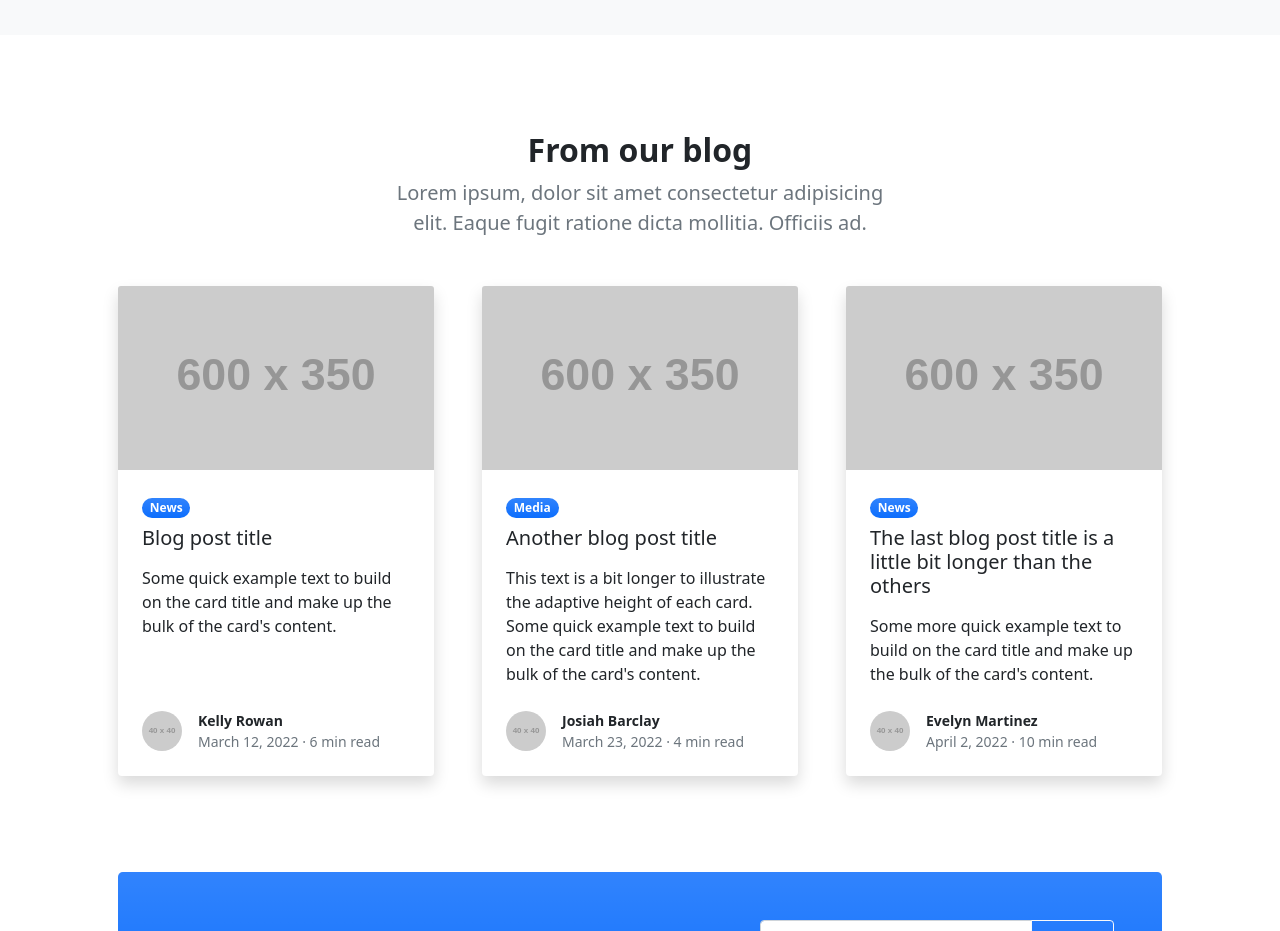
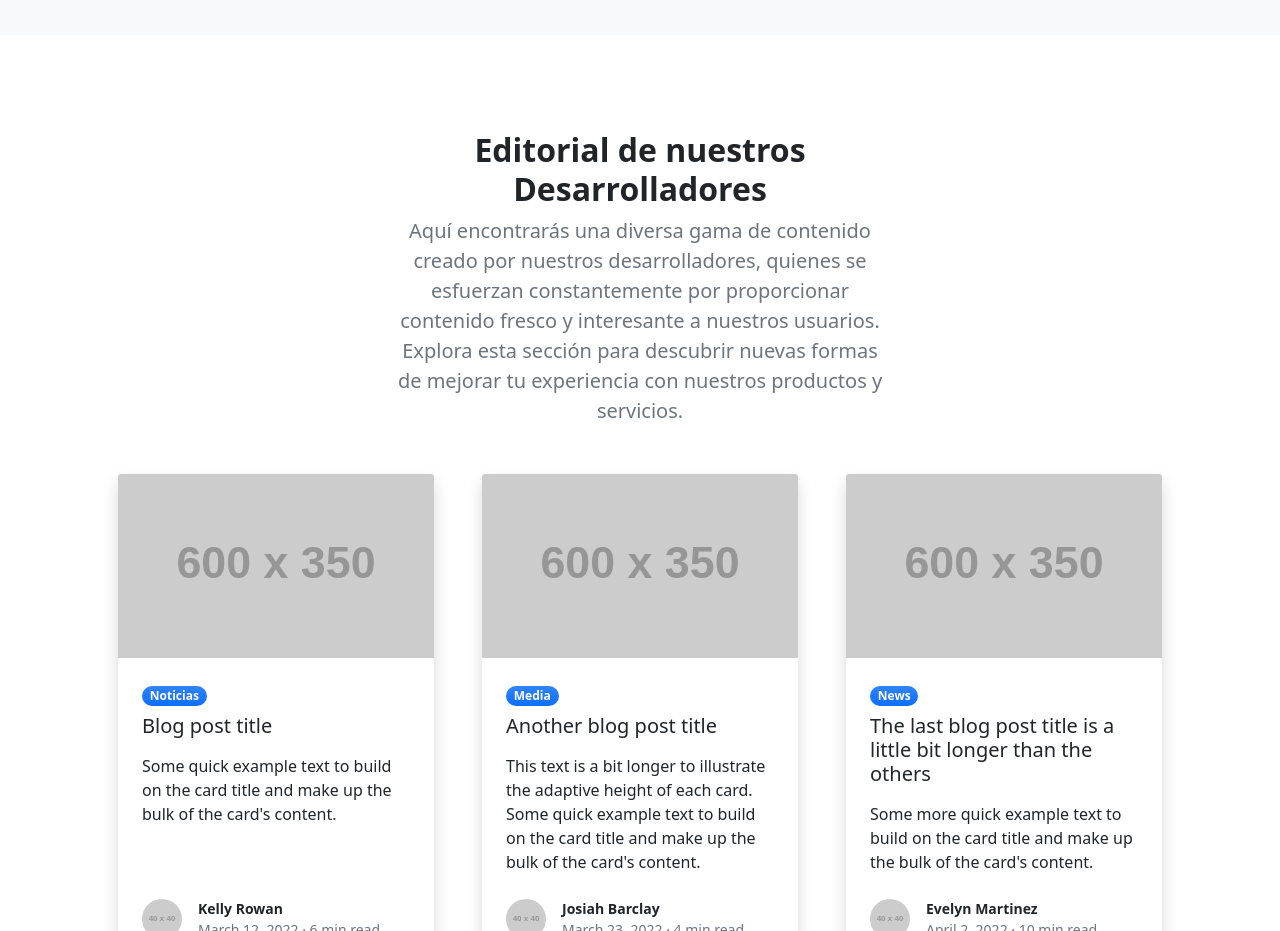
Before and after one commit to superlaloq/slq, a website: page laloq/public/index.html in a window 1280 px wide. Shown: the part 1780-2711 px from the top of the page. Drawn offline with nearby package versions, Linux system fonts and the light colour scheme; placeholder pictures from the web are drawn by us.

Commit message:
textos puerto polanco

```diff
--- a/laloq/public/index.html
+++ b/laloq/public/index.html
@@ -151,9 +151,12 @@
                 <div class="row gx-5 justify-content-center">
                     <div class="col-lg-8 col-xl-6">
                         <div class="text-center">
-                            <h2 class="fw-bolder">From our blog</h2>
-                            <p class="lead fw-normal text-muted mb-5">Lorem ipsum, dolor sit amet consectetur
-                                adipisicing elit. Eaque fugit ratione dicta mollitia. Officiis ad.</p>
+                            <h2 class="fw-bolder">Editorial de nuestros Desarrolladores</h2>
+                            <p class="lead fw-normal text-muted mb-5">Aquí encontrarás una diversa gama de contenido
+                                creado por nuestros desarrolladores, quienes se esfuerzan constantemente por
+                                proporcionar contenido fresco y interesante a nuestros usuarios. Explora esta sección
+                                para descubrir nuevas formas de mejorar tu experiencia con nuestros productos y
+                                servicios.</p>
                         </div>
                     </div>
                 </div>
@@ -162,7 +165,7 @@
                         <div class="card h-100 shadow border-0">
                             <img class="card-img-top" src="https://dummyimage.com/600x350/ced4da/6c757d" alt="..." />
                             <div class="card-body p-4">
-                                <div class="badge bg-primary bg-gradient rounded-pill mb-2">News</div>
+                                <div class="badge bg-primary bg-gradient rounded-pill mb-2">Noticias</div>
                                 <a class="text-decoration-none link-dark stretched-link" href="#!">
                                     <h5 class="card-title mb-3">Blog post title</h5>
                                 </a>
```
